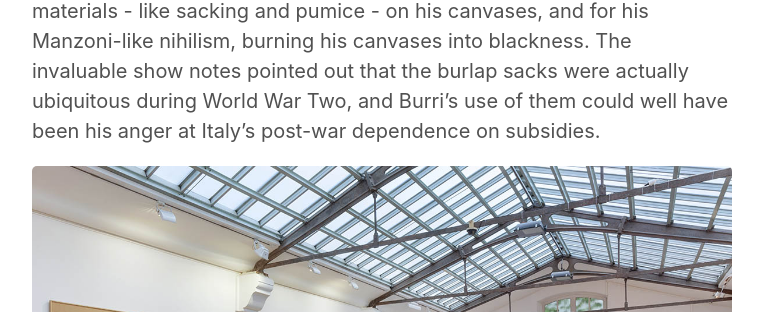
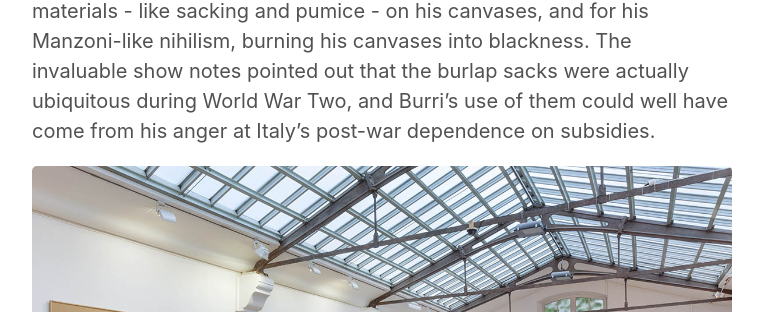
Before and after one commit to JMDKC/jmdkc.github.io, a Jekyll site: the page built from _posts/2018-12-09-oehlen-hetzler.md, in a window 1280 px wide and 900 px high, scrolled down 2726 px. Shown: the part 321-633 px from the top of the window, without its empty margins (258-1021 px from the left). Built offline with Jekyll 4.4.1, drawn with Linux system fonts in a browser that asks for light colours; some of the changed text lies outside the part shown.

Commit message:
updated oehlen post

```diff
--- a/_posts/2018-12-09-oehlen-hetzler.md
+++ b/_posts/2018-12-09-oehlen-hetzler.md
@@ -29,7 +29,7 @@ Another big American beast, Lawrence Weiner,  [was showing at Marian Goodman](ht
 
 Though maybe things moved a bit too far into whimsy at [Sophie Calle’s show of new work at Perrotin](https://www.perrotin.com/artists/Sophie_Calle/1). This included a photo series and LP in dedication to her dead cat: teeth-clenchingly twee. Across the river, I enjoyed Tatiana Trouvé’s rigorous assemblages of plexiglas, marble and metal [at Kamel Mennour](http://www.kamelmennour.com/media/10830/tatiana-trouve-a-quiet-life.html).
 
-There was a really impressive Burri retrospective [at Tornabuoni Art](https://www.tornabuoniart.fr/alberto-burri.php?lang=en). I’d known the artist for his Dubuffet-like affection for including rough materials - like sacking and pumice - on his canvases, and for his Manzoni-like nihilism, burning his canvases into blackness. The invaluable show notes pointed out that the burlap sacks were actually ubiquitous during World War Two, and Burri’s use of them could well have been his anger at Italy’s post-war dependence on subsidies.
+There was a really impressive Burri retrospective [at Tornabuoni Art](https://www.tornabuoniart.fr/alberto-burri.php?lang=en). I’d known the artist for his Dubuffet-like affection for including rough materials - like sacking and pumice - on his canvases, and for his Manzoni-like nihilism, burning his canvases into blackness. The invaluable show notes pointed out that the burlap sacks were actually ubiquitous during World War Two, and Burri’s use of them could well have come from his anger at Italy’s post-war dependence on subsidies.
 
 ![installation view](/Assets/oehlen-hetzler-3.jpg)
 
```
